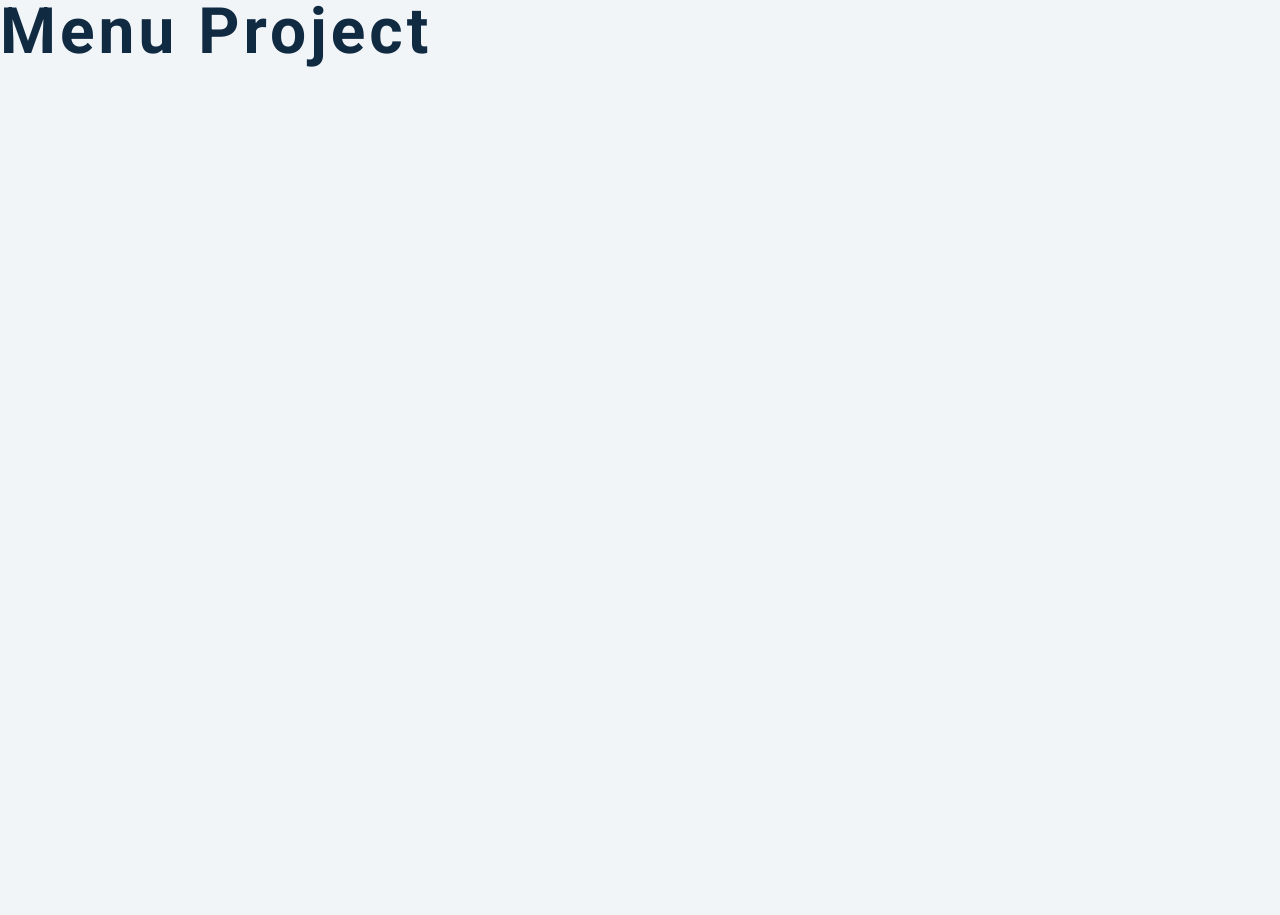
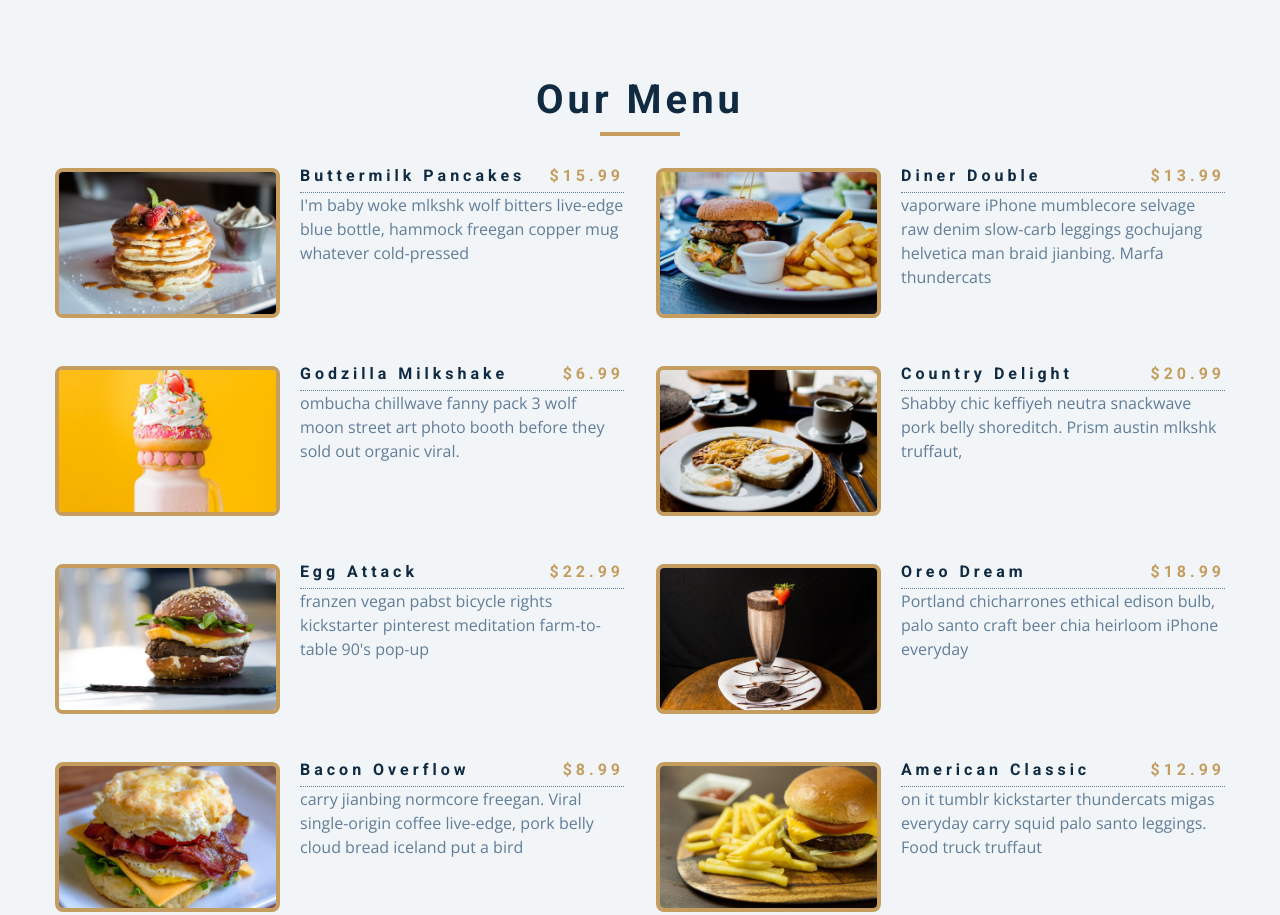
Before and after one commit to mekkamagnus/vanilla-js-menu, a plain HTML site: page index.html in a window 1280 px wide. Shown: the top 915 px of the page. Before the commit the page ends 800 px from the top, so only its background shows below. Drawn offline with nearby package versions, Linux system fonts and the light colour scheme.

Commit message:
Add basic data display

```diff
--- a/app.js
+++ b/app.js
@@ -72,3 +72,24 @@ const menu = [
     desc: `skateboard fam synth authentic semiotics. Live-edge lyft af, edison bulb yuccie crucifix microdosing.`,
   },
 ];
+const sectionCenter = document.querySelector(".section-center");
+
+window.addEventListener("DOMContentLoaded", function () {
+  let displayMenu = menu.map(function (item) {
+    return `
+        <!-- single item -->
+        <article class="menu-item">
+          <img alt="menu item" src=${item.img} class="photo" />
+          <div class="item-info">
+            <header>
+              <h4>${item.title}</h4>
+              <h4 class="price">$${item.price}</h4>
+            </header>
+           <p>${item.desc}</p>
+          </div>
+        </article>
+        <!-- end single item -->`;
+  });
+  displayMenu = displayMenu.join("");
+  sectionCenter.innerHTML = displayMenu;
+});
--- a/index.html
+++ b/index.html
@@ -13,7 +13,34 @@
     <link rel="stylesheet" href="styles.css" />
   </head>
   <body>
-    <h1>menu project</h1>
+    <section class="menu">
+      <!-- title -->
+      <div class="title">
+        <h2>our menu</h2>
+        <div class="underline"></div>
+      </div>
+      <!-- filter buttons -->
+      <!-- menu items -->
+      <div class="section-center">
+        <!-- single item -->
+        <article class="menu-item">
+          <img alt="menu item" src="menu-item.jpeg" class="photo" />
+          <div class="item-info">
+            <header>
+              <h4>buttermilk pancakes</h4>
+              <h4 class="price">$15</h4>
+            </header>
+            <p>
+              Massa massa ultricies mi, quis hendrerit dolor magna eget est
+              lorem ipsum dolor sit amet, consectetur adipiscing elit
+              pellentesque habitant!
+            </p>
+          </div>
+        </article>
+
+        <!-- end single item -->
+      </div>
+    </section>
     <!-- javascript -->
     <script src="app.js"></script>
   </body>
```
